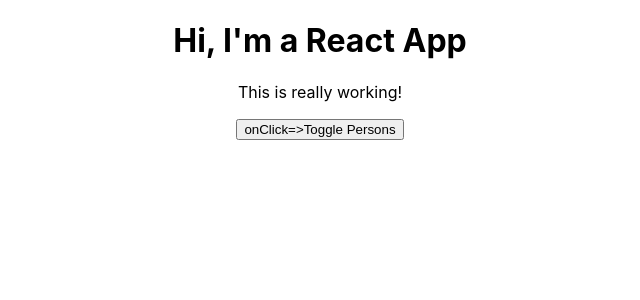
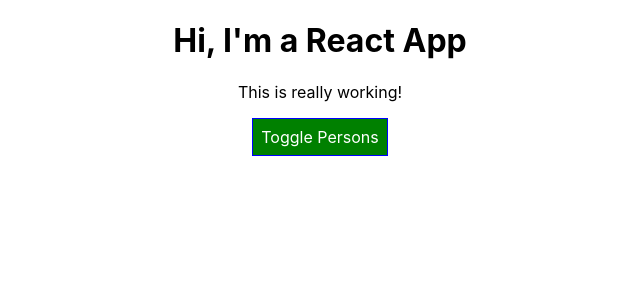
Before and after one commit to jp-ryuji/udemy-react-complete-guide, a React (Create React App) app in the folder session3/react-complete-guide/: page / in a window 1280 px wide. Shown: the top 300 px of the page, without its empty margins (320-960 px from the left). Built offline with nearby package versions, Linux system fonts and the light colour scheme.

Commit message:
73. Working with CSS Modules

```diff
--- a/session3/react-complete-guide/src/App.css
+++ /dev/null
@@ -1,11 +0,0 @@
-.App {
-  text-align: center;
-}
-
-.red {
-  color: red;
-}
-
-.bold {
-  font-weight: bold;
-}
--- a/session3/react-complete-guide/src/App.js
+++ b/session3/react-complete-guide/src/App.js
@@ -1,5 +1,5 @@
 import React, { Component } from 'react';
-import './App.css';
+import styles from './App.module.css';
 import Person from './Person/Person';
 
 class App extends Component {
@@ -41,6 +41,7 @@ class App extends Component {
 
   render () {
     let persons = null;
+    let btnStyle = '';
 
     if ( this.state.showPersons ) {
       persons = (
@@ -56,27 +57,23 @@ class App extends Component {
         </div>
       );
 
-      // style.backgroundColor = 'red';
-      // style[':hover'] = {
-      //   backgroundColor: 'salmon',
-      //   color: 'black'
-      // };
+      btnStyle = styles.Red;
     }
 
     let classes = [];
     if (this.state.persons.length <= 2) {
-      classes.push('red');
+      classes.push(styles.red);
     }
 
     if (this.state.persons.length <= 1) {
-      classes.push('bold');
+      classes.push(styles.bold);
     }
 
     return (
-      <div className="App">
+      <div className={styles.App}>
         <h1>Hi, I'm a React App</h1>
         <p className={classes.join(' ')}>This is really working!</p>
-        <button>
+        <button className={btnStyle}
           onClick={this.togglePersonsHandler}>Toggle Persons
         </button>
         {persons}
--- /dev/null
+++ b/session3/react-complete-guide/src/App.module.css
@@ -0,0 +1,33 @@
+.App {
+  text-align: center;
+}
+
+.red {
+  color: red;
+}
+
+.bold {
+  font-weight: bold;
+}
+
+.App button {
+  background-color: green;
+  color: white;
+  font: inherit;
+  border: 1px solid blue;
+  padding: 8px;
+  cursor: pointer;
+}
+
+.App button:hover {
+  background-color: lightgreen;
+  color: black;
+}
+
+.App button.Red {
+  background-color: red;
+}
+
+.App button.Red:hover {
+  background-color: salmon;
+}
--- a/session3/react-complete-guide/src/Person/Person.js
+++ b/session3/react-complete-guide/src/Person/Person.js
@@ -1,11 +1,10 @@
 import React from 'react';
 
-//import './Person.css';
+import styles from './Person.module.css';
 
 const person = ( props ) => {
   return (
-    // <div className="Person" style={style}>
-    <div>
+    <div className={styles.Person}>
       <p onClick={props.click}>I'm {props.name} and I am {props.age} years old!</p>
       <p>{props.children}</p>
       <input type="text" onChange={props.changed} value={props.name} />
--- /dev/null
+++ b/session3/react-complete-guide/src/Person/Person.module.css
@@ -0,0 +1,8 @@
+.Person {
+  width: 60%;
+  margin: 16px auto;
+  border: 1px solid #eee;
+  box-shadow: 0 2px 3px #ccc;
+  padding: 16px;
+  text-align: center;
+}
```
Also changed, not shown: session3/react-complete-guide/src/Person/Person.css (deleted, +0 -8 lines).
